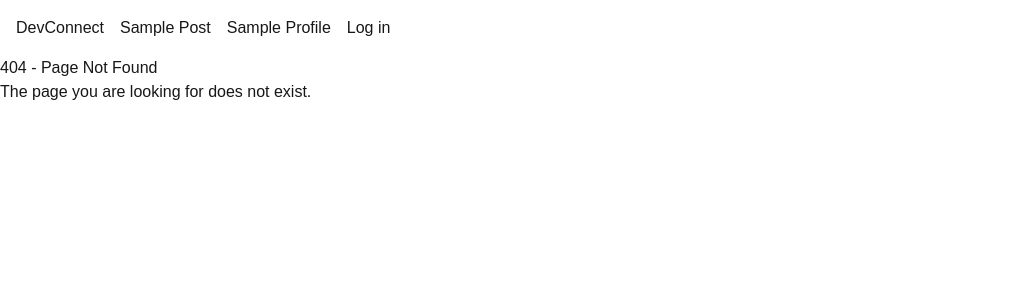
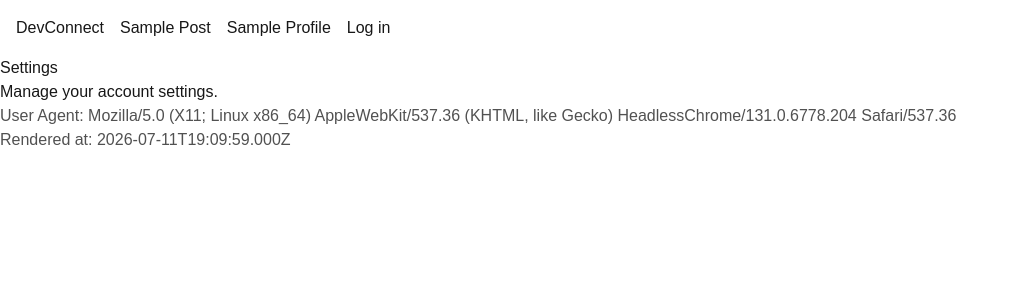
Before and after one commit to shuayb344/devConnect, a Next.js app: page /setting in a window 1280 px wide. Before the commit this address had no page. Shown: the top 300 px of the page, without its empty margins (0-1019 px from the left). Built offline with nearby package versions, Linux system fonts and the light colour scheme.

Commit message:
Add authentication and marketing layouts, login, signup, about, and settings pages

```diff
--- /dev/null
+++ b/src/app/(auth)/layout.tsx
@@ -0,0 +1,12 @@
+export default function AuthLayout({ children }: { children: React.ReactNode }) {
+  return (
+    <div>
+      <header>
+        <h1>Authentication</h1>
+      </header>
+      <main className = "container mx-auto p-4">
+        {children}
+      </main>
+    </div>
+  );
+}
--- /dev/null
+++ b/src/app/(auth)/login/page.tsx
@@ -0,0 +1,8 @@
+export default function LoginPage() {
+  return (
+    <main>
+      <h1>Log in</h1>
+      <p>Auth form placeholder — real auth comes in Phase 3.</p>
+    </main>
+  );
+}
--- /dev/null
+++ b/src/app/(auth)/signup/page.tsx
@@ -0,0 +1,8 @@
+export default function SignupPage() {
+  return (
+    <main>
+      <h1>Sign up</h1>
+      <p>Auth form placeholder — real auth comes in Phase 3.</p>
+    </main>
+  );
+}
--- /dev/null
+++ b/src/app/(marketing)/about/page.tsx
@@ -0,0 +1,8 @@
+export default async function AboutPage() {
+  return (
+    <main>
+      <h1>About DevConnect</h1>
+      <p>Learn more about our platform.</p>
+    </main>
+  );
+}
--- /dev/null
+++ b/src/app/(marketing)/layout.tsx
@@ -0,0 +1,12 @@
+export default function aboutLayout({ children }: { children: React.ReactNode }) {
+  return (
+    <div>
+      <main className="container mx-auto p-4">
+        {children}
+      </main>
+      <footer className=" text-center p-4">
+        <p>&copy; 2024 DevConnect. All rights reserved.</p>
+      </footer>
+    </div>
+  );
+}
--- /dev/null
+++ b/src/app/setting/page.tsx
@@ -0,0 +1,14 @@
+import { headers } from "next/headers";
+export default async function SettingsPage() {
+  const headersList = await headers();
+  const userAgent = headersList.get("user-agent") || "Unknown";
+  const renderedAt = new Date().toISOString();
+  return (
+    <main>
+      <h1>Settings</h1>
+      <p>Manage your account settings.</p>
+      <p className=" opacity-75">User Agent: {userAgent}</p>
+      <p className=" opacity-75">Rendered at: {renderedAt}</p>
+    </main>
+  );
+}
```
